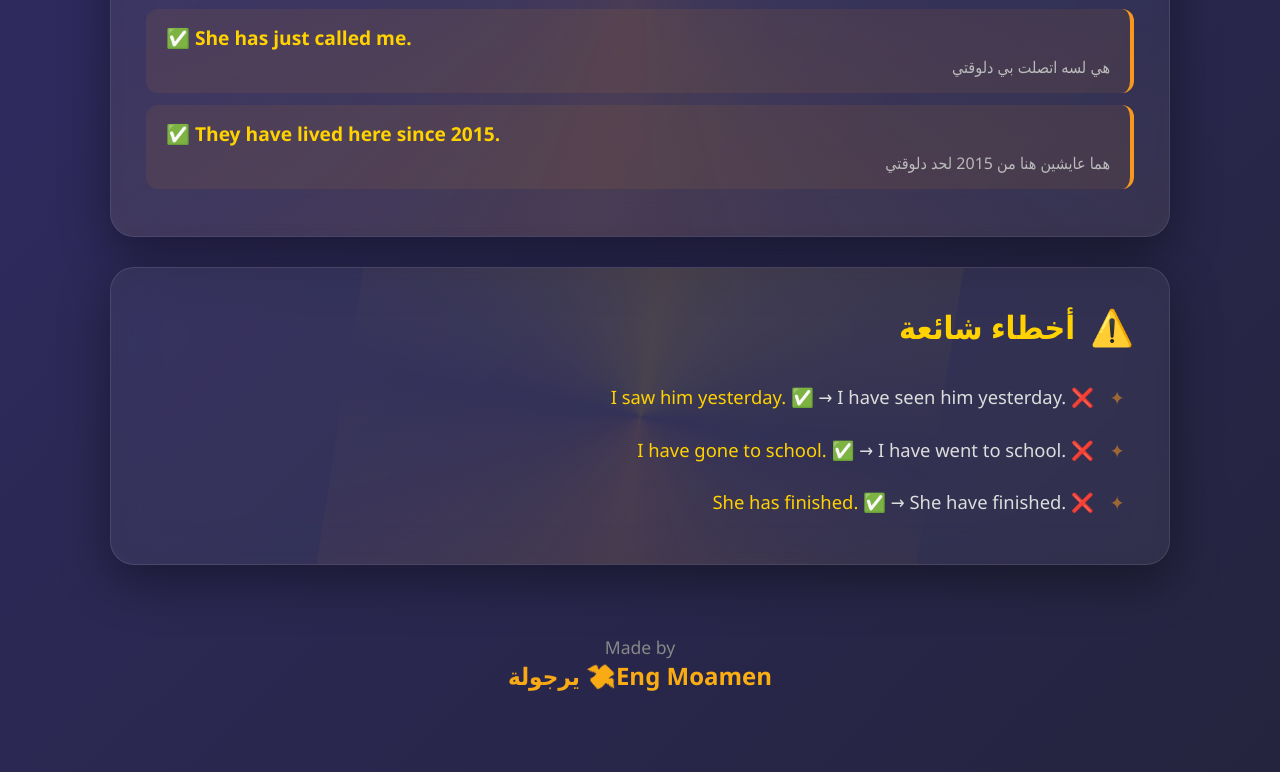
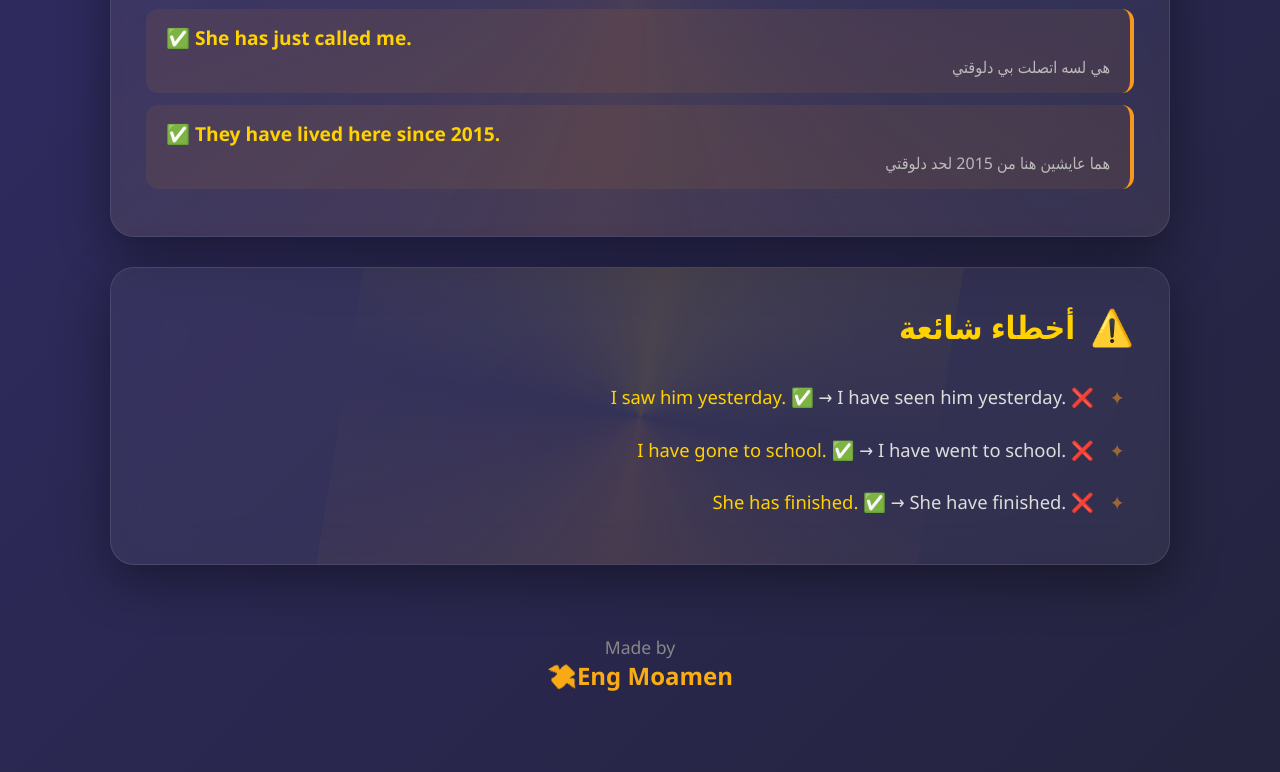
Before and after one commit to moamenmohamedfiats-prog/Present-_Perfect_English, a plain HTML site: page index.html in a window 1280 px wide. Shown: the part 2602-3374 px from the top of the page. Drawn offline with Linux system fonts and the light colour scheme.

Commit message:
Update index.html

```diff
--- a/index.html
+++ b/index.html
@@ -558,7 +558,7 @@
 
         <footer>
             <p>Made by</p>
-            <p class="name">Eng Moamen💸 يرجولة</p>
+            <p class="name">Eng Moamen💸</p>
         </footer>
     </div>
 
```
